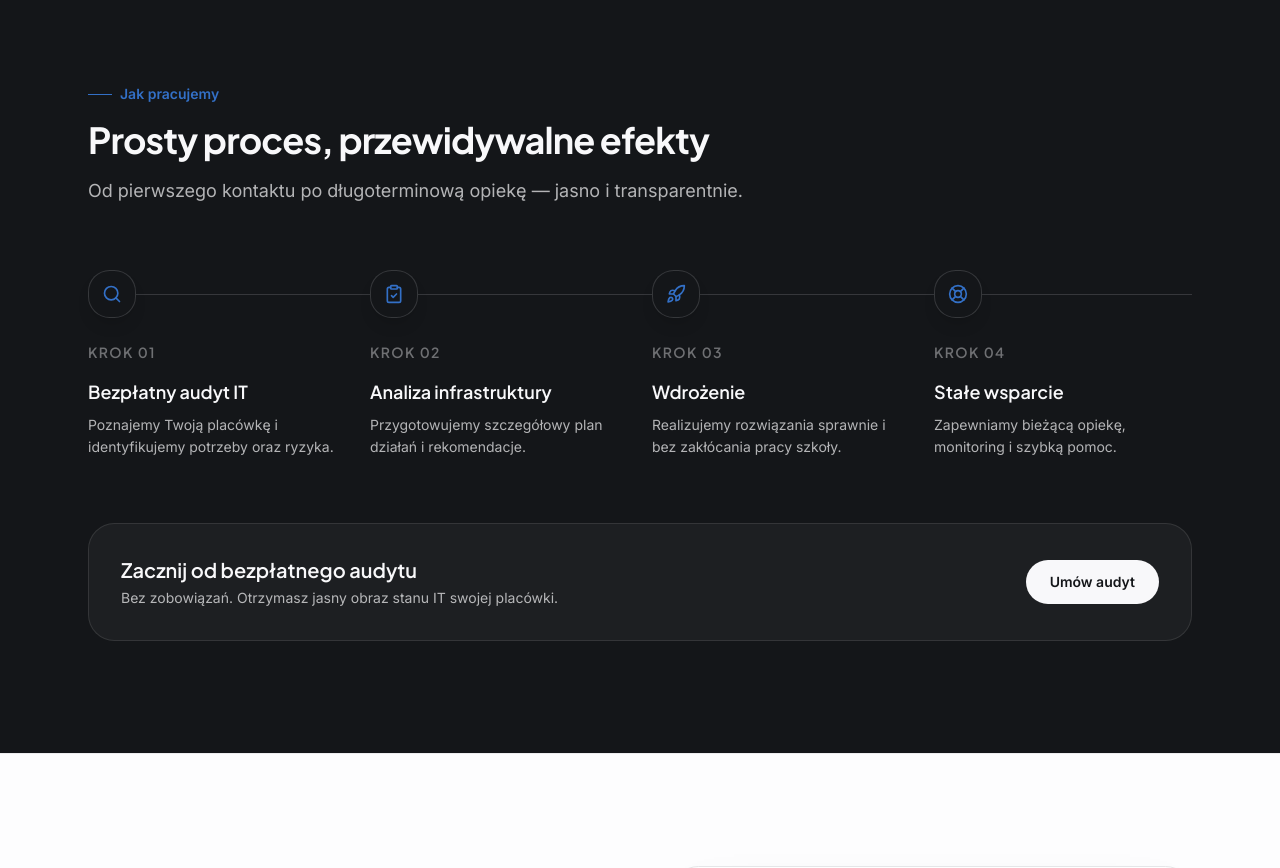
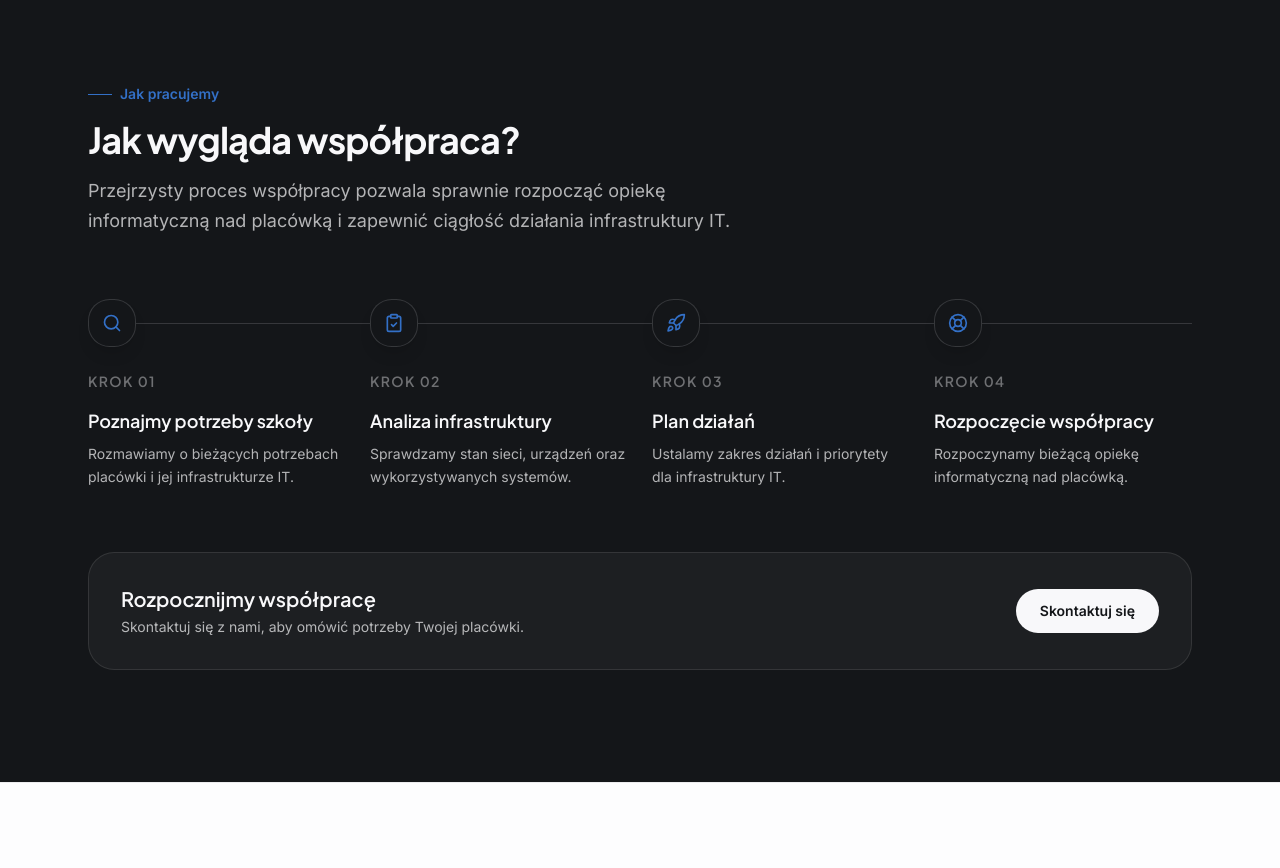
Before and after one commit to Alphbeth/InGEN, a Next.js app: page / in a window 1280 px wide. Shown: the part 3720-4588 px from the top of the page. Built offline with nearby package versions, Linux system fonts and the light colour scheme.

Commit message:
Update collaboration process content

```diff
--- a/components/process-section.tsx
+++ b/components/process-section.tsx
@@ -3,23 +3,23 @@ import { Search, ClipboardCheck, Rocket, LifeBuoy } from 'lucide-react'
 const steps = [
   {
     icon: Search,
-    title: 'Bezpłatny audyt IT',
-    description: 'Poznajemy Twoją placówkę i identyfikujemy potrzeby oraz ryzyka.',
+    title: 'Poznajmy potrzeby szkoły',
+    description: 'Rozmawiamy o bieżących potrzebach placówki i jej infrastrukturze IT.',
   },
   {
     icon: ClipboardCheck,
     title: 'Analiza infrastruktury',
-    description: 'Przygotowujemy szczegółowy plan działań i rekomendacje.',
+    description: 'Sprawdzamy stan sieci, urządzeń oraz wykorzystywanych systemów.',
   },
   {
     icon: Rocket,
-    title: 'Wdrożenie',
-    description: 'Realizujemy rozwiązania sprawnie i bez zakłócania pracy szkoły.',
+    title: 'Plan działań',
+    description: 'Ustalamy zakres działań i priorytety dla infrastruktury IT.',
   },
   {
     icon: LifeBuoy,
-    title: 'Stałe wsparcie',
-    description: 'Zapewniamy bieżącą opiekę, monitoring i szybką pomoc.',
+    title: 'Rozpoczęcie współpracy',
+    description: 'Rozpoczynamy bieżącą opiekę informatyczną nad placówką.',
   },
 ]
 
@@ -33,10 +33,10 @@ export function ProcessSection() {
             Jak pracujemy
           </span>
           <h2 className="mt-4 font-heading text-3xl font-bold tracking-tight text-balance sm:text-4xl">
-            Prosty proces, przewidywalne efekty
+            Jak wygląda współpraca?
           </h2>
           <p className="mt-4 text-lg leading-relaxed text-pretty text-primary-foreground/70">
-            Od pierwszego kontaktu po długoterminową opiekę — jasno i transparentnie.
+            Przejrzysty proces współpracy pozwala sprawnie rozpocząć opiekę informatyczną nad placówką i zapewnić ciągłość działania infrastruktury IT.
           </p>
         </div>
 
@@ -64,16 +64,16 @@ export function ProcessSection() {
 
         <div className="mt-16 flex flex-col items-start gap-4 rounded-3xl border border-primary-foreground/10 bg-primary-foreground/[0.04] p-7 sm:flex-row sm:items-center sm:justify-between md:p-8">
           <div>
-            <h3 className="font-heading text-xl font-semibold">Zacznij od bezpłatnego audytu</h3>
+            <h3 className="font-heading text-xl font-semibold">Rozpocznijmy współpracę</h3>
             <p className="mt-1 text-sm text-primary-foreground/70">
-              Bez zobowiązań. Otrzymasz jasny obraz stanu IT swojej placówki.
+              Skontaktuj się z nami, aby omówić potrzeby Twojej placówki.
             </p>
           </div>
           <a
             href="#kontakt"
             className="inline-flex shrink-0 items-center justify-center rounded-full bg-primary-foreground px-6 py-3 text-sm font-semibold text-primary transition-opacity hover:opacity-90"
           >
-            Umów audyt
+            Skontaktuj się
           </a>
         </div>
       </div>
```
